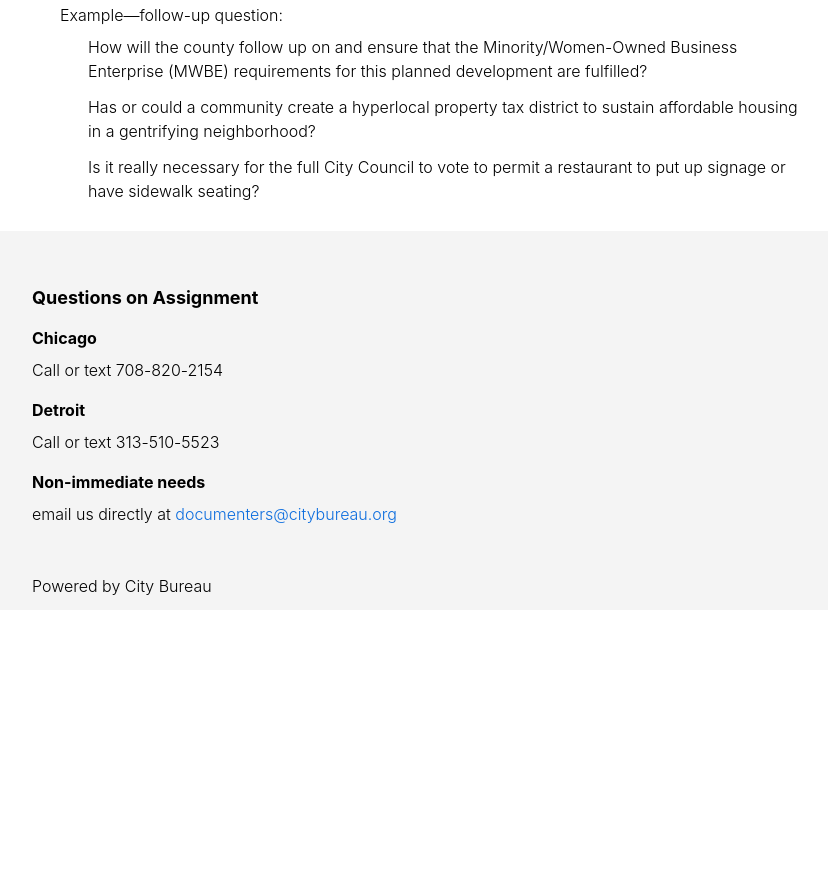
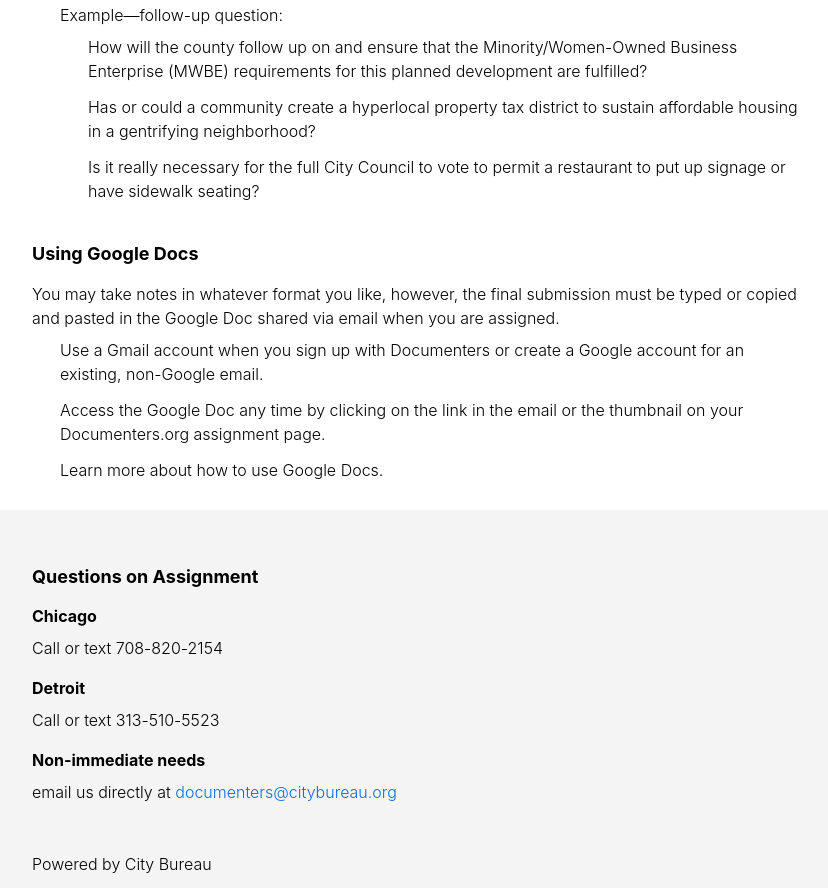
Before and after one commit to City-Bureau/documenters-field-guide, a Gatsby site: page /on-assignment/notetaking/ in a window 1280 px wide. Shown: the part 2582-3470 px from the top of the page, without its empty margins (224-1052 px from the left). Before the commit the page ends 3192 px from the top, so only its background shows below. Built offline with nearby package versions, Linux system fonts and the light colour scheme; Gatsby itself is replaced by a stand-in of ours; a web font is replaced by a local one.

Commit message:
Update On assignment “notetaking”

```diff
--- a/src/content/on-assignment/notetaking.md
+++ b/src/content/on-assignment/notetaking.md
@@ -85,3 +85,11 @@ Briefly list 3-5 of the most important discussions, policies or outcomes of this
   * How will the county follow up on and ensure that the Minority/Women-Owned Business Enterprise (MWBE) requirements for this planned development are fulfilled?
   * Has or could a community create a hyperlocal property tax district to sustain affordable housing in a gentrifying neighborhood?
   * Is it really necessary for the full City Council to vote to permit a restaurant to put up signage or have sidewalk seating?
+
+## Using Google Docs
+
+You may take notes in whatever format you like, however, the final submission must be typed or copied and pasted in the Google Doc shared via email when you are assigned.
+
+* Use a Gmail account when you sign up with Documenters or create a Google account for an existing, non-Google email.
+* Access the Google Doc any time by clicking on the link in the email or the thumbnail on your Documenters.org assignment page.
+* Learn more about how to use Google Docs.
```
